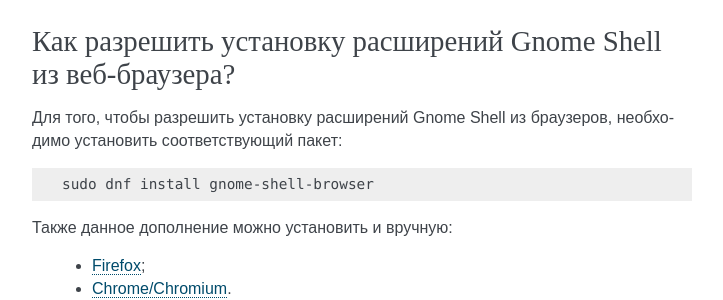
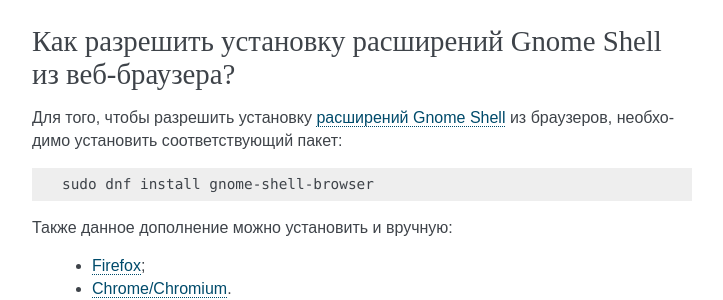
Before and after one commit to RussianFedora/FAQ, a Sphinx documentation site: the page built from source/package-manager.rst, in a window 1280 px wide and 900 px high, scrolled down 13393 px. Shown: the part 151-451 px from the top of the window, without its empty margins (388-1111 px from the left). Built offline with Sphinx 7.4.7, drawn with Linux system fonts in a browser that asks for light colours; part of the change alters nothing that is shown.

```diff
--- a/source/package-manager.rst
+++ b/source/package-manager.rst
@@ -781,7 +781,7 @@ Java 11:
 Как разрешить установку расширений Gnome Shell из веб-браузера?
 ==================================================================
 
-Для того, чтобы разрешить установку расширений Gnome Shell из браузеров, необходимо установить соответствующий пакет:
+Для того, чтобы разрешить установку :ref:`расширений Gnome Shell <gnome-shell-extensions>` из браузеров, необходимо установить соответствующий пакет:
 
 .. code-block:: bash
 
```
